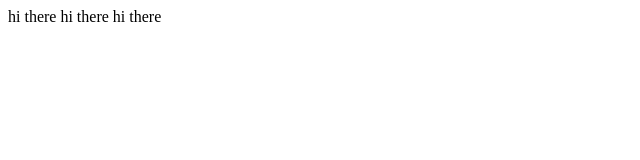
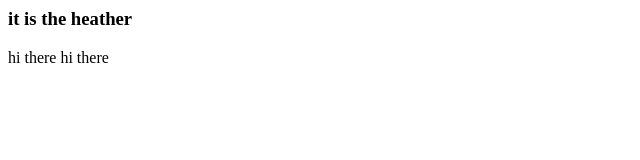
Before and after one commit to abolfazlroostaei/html_file, a plain HTML site: page index.html in a window 1280 px wide. Shown: the whole page, without its empty margins (0-640 px from the left). Drawn offline with Linux system fonts and the light colour scheme.

Commit message:
commited

```diff
--- a/index.html
+++ b/index.html
@@ -1,7 +1,11 @@
 <html>
 <body>
+<h3>
+it is the heather
+</h3>
         hi there
              hi there
-                hi there
+
+
 </body>
 </html>
```
Also changed, not shown: page1.html (+1 -1 lines).
